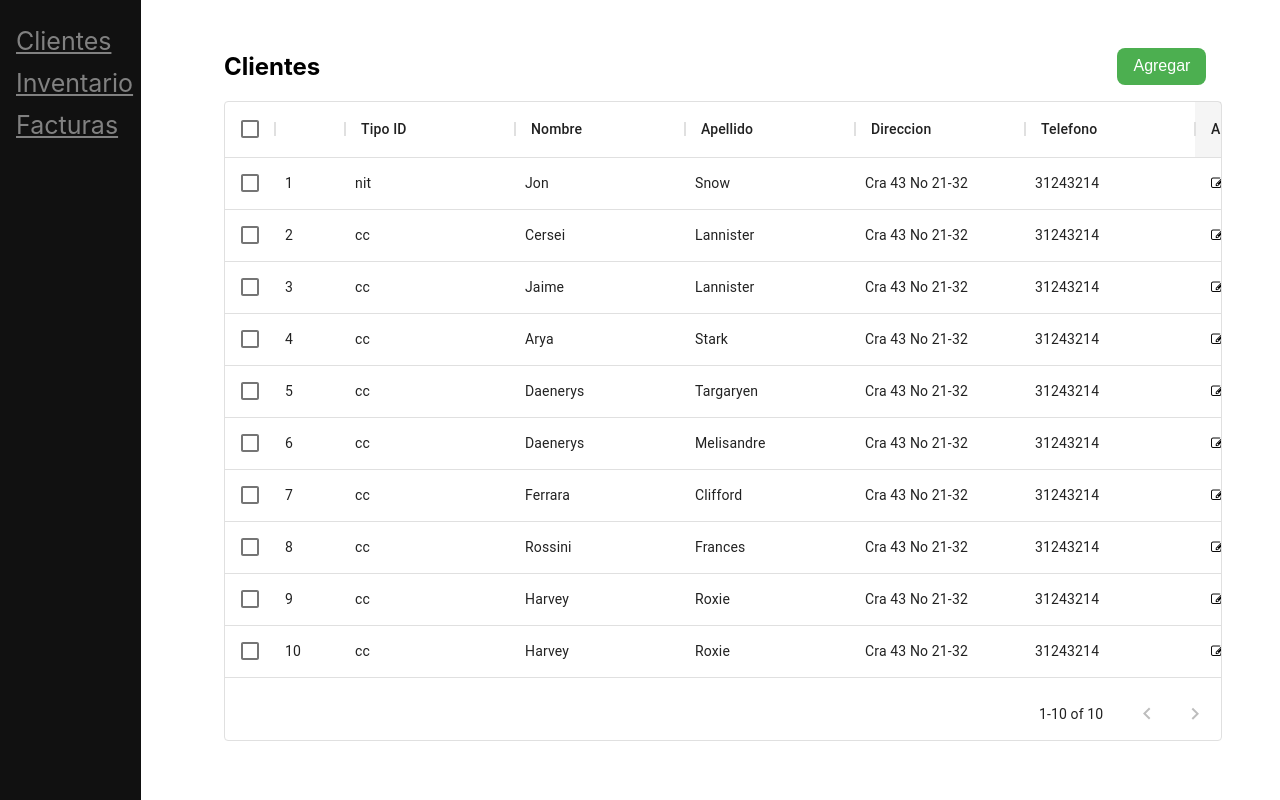
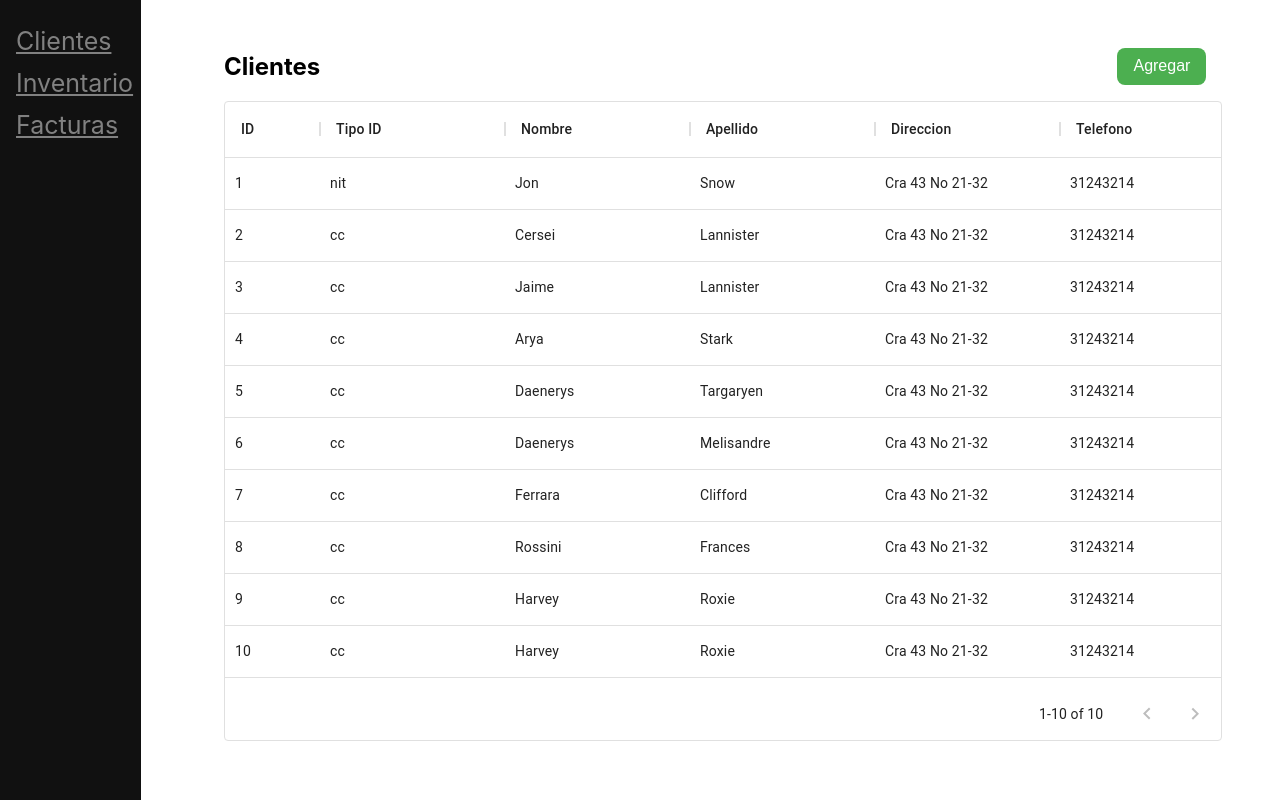
Before and after one commit to jvelasquezm1/zeroim-front, a React (Create React App) app: page / in a window 1280 px wide. Built offline with nearby package versions, Linux system fonts and the light colour scheme.

Commit message:
Add modal to delete or edit clients

```diff
--- a/src/components/Clients/config.tsx
+++ b/src/components/Clients/config.tsx
@@ -1,52 +1,3 @@
-import * as React from "react";
-import { ColDef, CellParams, GridApi } from "@material-ui/data-grid";
-import "font-awesome/css/font-awesome.min.css";
-import "./Clients.scss";
-
-export let rowSelected = {} as any;
-
-export const columns: ColDef[] = [
-  { field: "id", headerName: "ID", width: 70 },
-  { field: "idType", headerName: "Tipo ID", width: 170 },
-  { field: "firstName", headerName: "Nombre", width: 170 },
-  { field: "lastName", headerName: "Apellido", width: 170 },
-  { field: "address", headerName: "Direccion", width: 170 },
-  { field: "phone", headerName: "Telefono", width: 170 },
-  {
-    field: "",
-    headerName: "Action",
-    disableClickEventBubbling: true,
-    renderCell: (params: CellParams) => {
-      const selectRow = () => {
-        const api: GridApi = params.api;
-        const fields = api
-          .getAllColumns()
-          .map((c) => c.field)
-          .filter((c) => c !== "__check__" && !!c);
-        const thisRow = {} as any;
-
-        fields.forEach((f: any) => {
-          thisRow[f] = params.getValue(f);
-        });
-
-        rowSelected = thisRow;
-        return thisRow;
-      };
-
-      return (
-        <div className="flex-container space-between">
-          <button className="button-transparent" onClick={selectRow}>
-            <i className="fa fa-edit"></i>
-          </button>
-          <button className="button-transparent" onClick={selectRow}>
-            <i className="fa fa-trash red"></i>
-          </button>
-        </div>
-      );
-    },
-  },
-];
-
 export const mockedRows = [
   {
     id: 1,
--- a/src/components/Clients/index.tsx
+++ b/src/components/Clients/index.tsx
@@ -1,9 +1,21 @@
 import * as React from "react";
 import { connect, useDispatch } from "react-redux";
+import "font-awesome/css/font-awesome.min.css";
+import "./Clients.scss";
 
 import Table from "src/containers/Table";
 import * as ClientsActions from "src/store/actions/clients.actions";
-import { mockedRows, columns, rowSelected } from "./config";
+import { mockedRows } from "./config";
+import { ColDef, CellParams, GridApi } from "@material-ui/data-grid";
+import {
+  Dialog,
+  DialogTitle,
+  DialogContent,
+  DialogActions,
+  Button,
+} from "@material-ui/core";
+import EditForm from "src/containers/EditForm";
+import DeleteAlert from "src/containers/DeleteAlert";
 
 function Client(props: any) {
   const dispatch = useDispatch();
@@ -11,16 +23,99 @@ function Client(props: any) {
   React.useEffect(() => {
     dispatch(ClientsActions.fetchClients());
   }, []);
+  const [openModal, setOpenModal] = React.useState(false);
+  const [selectedRow, setSelectedRow] = React.useState({
+    edit: false,
+    delete: false,
+  });
+  const handleClose = () => {
+    setOpenModal(false);
+  };
+  const handleOpen = () => {
+    setOpenModal(true);
+  };
+  const columns: ColDef[] = [
+    { field: "id", headerName: "ID", width: 95 },
+    { field: "idType", headerName: "Tipo ID", width: 185 },
+    { field: "firstName", headerName: "Nombre", width: 185 },
+    { field: "lastName", headerName: "Apellido", width: 185 },
+    { field: "address", headerName: "Direccion", width: 185 },
+    { field: "phone", headerName: "Telefono", width: 185 },
+    {
+      field: "",
+      headerName: "Action",
+      disableClickEventBubbling: true,
+      renderCell: (params: CellParams) => {
+        const editRow = () => {
+          setSelectedRow(
+            Object.assign(selectRow(), { edit: true, delete: false })
+          );
+          handleOpen();
+        };
+        const deleteRow = () => {
+          setSelectedRow(
+            Object.assign(selectRow(), { edit: false, delete: true })
+          );
+          handleOpen();
+        };
+        const selectRow = () => {
+          const api: GridApi = params.api;
+          const fields = api
+            .getAllColumns()
+            .map((c) => c.field)
+            .filter((c) => c !== "__check__" && !!c);
+          const thisRow = {} as any;
 
+          fields.forEach((f: any) => {
+            thisRow[f] = params.getValue(f);
+          });
+
+          return thisRow;
+        };
+
+        return (
+          <div className="flex-container space-between">
+            <button className="button-transparent" onClick={editRow}>
+              <i className="fa fa-edit"></i>
+            </button>
+            <button className="button-transparent" onClick={deleteRow}>
+              <i className="fa fa-trash red"></i>
+            </button>
+          </div>
+        );
+      },
+    },
+  ];
   return (
     <div className="table-container">
       <div className="flex-container space-between">
         <h2>Clientes</h2>
-        <button className="add-button" onClick={() => console.log(rowSelected)}>
+        <button className="add-button" onClick={() => console.log(selectedRow)}>
           Agregar
         </button>
       </div>
       <Table rows={mockedRows} columns={columns} pageSize={10} />
+      <Dialog
+        open={openModal}
+        onClose={handleClose}
+        aria-labelledby="form-dialog-title"
+      >
+        <DialogTitle id="form-dialog-title">
+          {selectedRow.edit ? "Editar" : "Borrar"}
+        </DialogTitle>
+        <DialogContent>
+          {selectedRow.edit ? (
+            <EditForm selectedRow={selectedRow} type="clients" />
+          ) : (
+            <DeleteAlert selectedRow={selectedRow} />
+          )}
+        </DialogContent>
+        <DialogActions>
+          <Button onClick={handleClose} color="secondary">
+            Cancel
+          </Button>
+        </DialogActions>
+      </Dialog>
     </div>
   );
 }
--- /dev/null
+++ b/src/containers/DeleteAlert/index.tsx
@@ -0,0 +1,6 @@
+import React from "react";
+import { DeleteAlertProps } from "./types";
+
+export default function DeleteAlert(props: DeleteAlertProps) {
+  return <div>Sure?</div>;
+}
--- /dev/null
+++ b/src/containers/DeleteAlert/types.ts
@@ -0,0 +1,3 @@
+export interface DeleteAlertProps {
+  selectedRow: object;
+}
--- /dev/null
+++ b/src/containers/EditForm/index.tsx
@@ -0,0 +1,6 @@
+import React from "react";
+import { EditFormProps } from "./types";
+
+export default function EditForm(props: EditFormProps) {
+  return <div>Editar</div>;
+}
--- /dev/null
+++ b/src/containers/EditForm/types.ts
@@ -0,0 +1,4 @@
+export interface EditFormProps {
+  selectedRow: object;
+  type: string;
+}
--- a/src/containers/Table/DeleteAlert/index.tsx
+++ /dev/null
@@ -1,5 +0,0 @@
-import React from "react";
-
-export default function DeleteAlert() {
-  return <div>Sure?</div>;
-}
--- a/src/containers/Table/EditForm/index.tsx
+++ /dev/null
@@ -1,5 +0,0 @@
-import React from "react";
-
-export default function EditForm() {
-  return <div>Editar</div>;
-}
--- a/src/containers/Table/index.tsx
+++ b/src/containers/Table/index.tsx
@@ -1,7 +1,6 @@
 import * as React from "react";
 import { DataGrid } from "@material-ui/data-grid";
 import { TableProps } from "./types";
-
 
 export default function Table(props: TableProps) {
   return (
@@ -9,7 +8,6 @@ export default function Table(props: TableProps) {
       rows={props.rows}
       columns={props.columns}
       pageSize={props.pageSize}
-      checkboxSelection
     />
   );
 }
```
